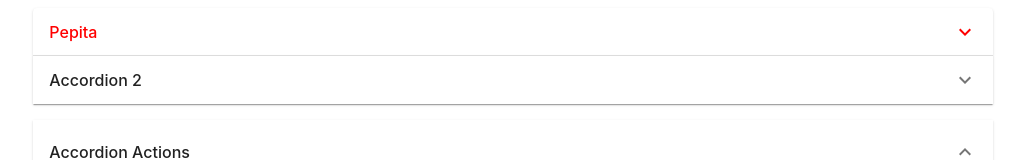
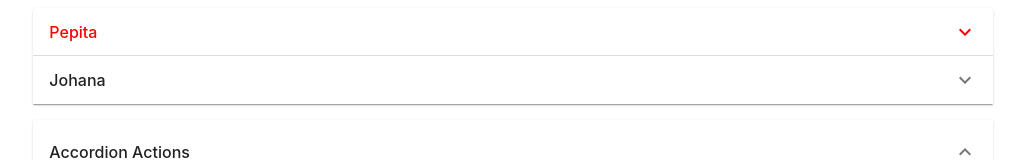
Before and after one commit to JuanAntonioLeonOjeda/WISEBIKES-FRONT, a React (Vite) app: page /about in a window 1280 px wide. Shown: the part 254-414 px from the top of the page, without its empty margins (127-1152 px from the left). Built offline with nearby package versions, Linux system fonts and the light colour scheme.

Commit message:
ñalsdkf

```diff
--- a/src/App.jsx
+++ b/src/App.jsx
@@ -2,6 +2,7 @@ import { useState } from 'react'
 import { RouterProvider } from 'react-router-dom'
 
 import userContext from './context/userContext'
+import testContext from './context/testContext'
 import routerInst from './router'
 
 import './App.css'
@@ -9,13 +10,17 @@ import './App.css'
 function App() {
 
   const [ userName, setUserName ] = useState('Pepita')
+  const [ student, setStudent ] = useState('Johana')
 
   const value = { userName, setUserName}
+
   return (
     <>
-      <userContext.Provider value={value}>
-        <RouterProvider router={routerInst} />
-      </userContext.Provider>
+      <testContext.Provider value={{student,setStudent}}>
+        <userContext.Provider value={value}>
+          <RouterProvider router={routerInst} />
+        </userContext.Provider>
+      </testContext.Provider>
     </>
   )
 }
--- /dev/null
+++ b/src/context/testContext.js
@@ -0,0 +1,5 @@
+import { createContext } from "react";
+
+const testContext = createContext('')
+
+export default testContext
--- a/src/pages/AboutUs.jsx
+++ b/src/pages/AboutUs.jsx
@@ -7,9 +7,11 @@ import ExpandMoreIcon from "@mui/icons-material/ExpandMore";
 import Button from "@mui/material/Button";
 
 import userContext from '../context/userContext'
+import testContext from "../context/testContext";
 
 export default function AboutUs() {
-  const {userName} = useContext(userContext)
+  const { userName } = useContext(userContext)
+  const { student } =useContext(testContext)
 
   return (
     <div>
@@ -34,7 +36,7 @@ export default function AboutUs() {
           aria-controls="panelimport React from 'react' 2-content"
           id="panel2-header"
         >
-          Accordion 2
+          {student}
         </AccordionSummary>
         <AccordionDetails>
           Lorem ipsum dolor sit amet, consectetur adipiscing elit. Suspendisse
--- a/src/pages/Home.jsx
+++ b/src/pages/Home.jsx
@@ -15,9 +15,11 @@ import {
 } from '../services/user.service'
 
 import userContext from '../context/userContext'
+import testContext from '../context/testContext';
 
 const Home = () => {
   const {setUserName} = useContext(userContext)
+  const { student, setStudent } = useContext(testContext)
   const [ users, setUsers ] = useState([])
   const [ loading, setLoading ] = useState(true)
 
@@ -80,6 +82,10 @@ const Home = () => {
     setUserName(e.target.value)
   }
 
+  const handleStudentName = (e) => {
+    setStudent(e.target.value)
+  }
+
   return (
     <>
       <h1>HOME</h1>
@@ -94,6 +100,9 @@ const Home = () => {
         />
       </Box>
       <Input onChange={handleChange} />
+      Change Student Name:
+      <Input onChange={handleStudentName} />
+      {student}
       {displayOptions()}
       {/* <button onClick={handleClick}>Get All Users</button> */}
       {loading ? <h3>Loading...</h3> : displayUsers()}
```
